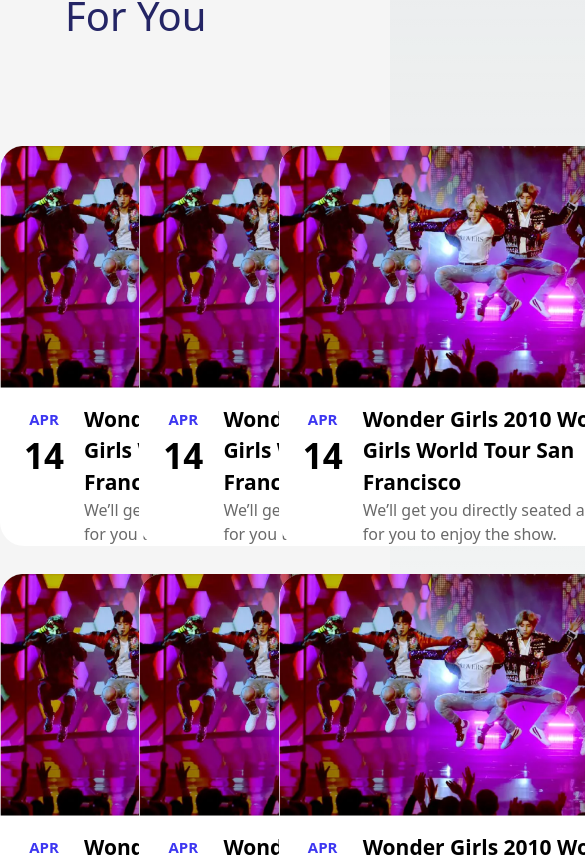
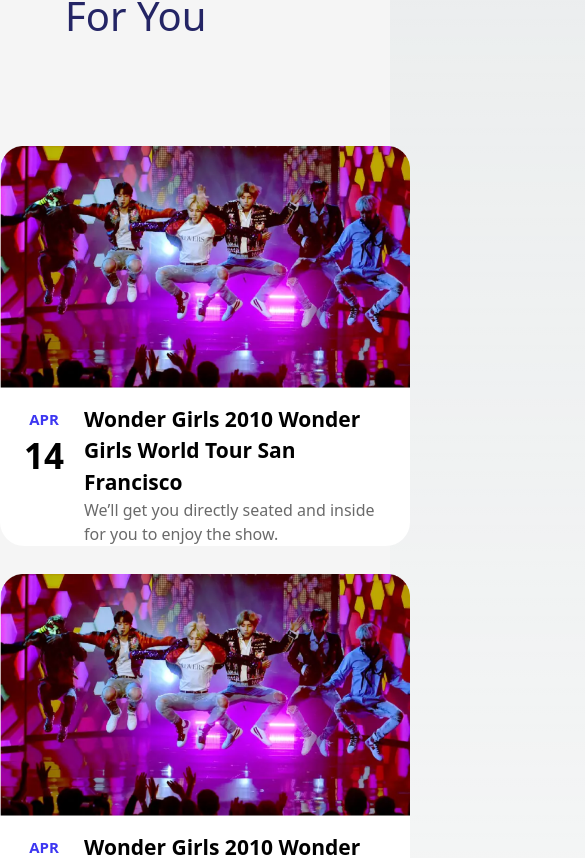
Before and after one commit to DiftaFitrahul/frontend-ticket.in, a Next.js app: page / in a window 390 px wide. Shown: the part 2466-3324 px from the top of the page, 585 px wide, since content can reach past the window. Built offline with nearby package versions, Linux system fonts and the light colour scheme.

Commit message:
feat: finish responsive design personalized for you event

```diff
--- a/src/pages/index.jsx
+++ b/src/pages/index.jsx
@@ -199,8 +199,14 @@ export default function Home() {
         <div className="flex justify-between w-4/6   mt-[100px] mb-[100px] justify-center items-center">
           <div className="text-[#242565] text-[40px]">Personalized For You</div>
         </div>
-        <div className="grid grid-cols-3 gap-7">
-          {Array.from({ length: showMorePersonalized ? 9 : 6 }, (_, index) => (
+        <div className="grid grid-cols-1 min-[800px]:grid-cols-2 xl:grid-cols-3 gap-7">
+          {Array.from(
+            {
+              length: showMoreUpcoming
+                ? getUpcomingEventCardShow()
+                : getUpcomingEventCardHide(),
+            },
+            (_, index) => (
               <CardEvent
                 month="APR"
                 date="14"
@@ -208,7 +214,8 @@ export default function Home() {
                 subtitle="We’ll get you directly seated and inside for you to enjoy the show."
                 imagePath="/home/event_image2.png"
               />
-          ))}
+            )
+          )}
         </div>
         <div className="flex justify-center items-center mt-10 mb-10">
           <button
```
Lines whose indentation alone changed are shown as unchanged.
